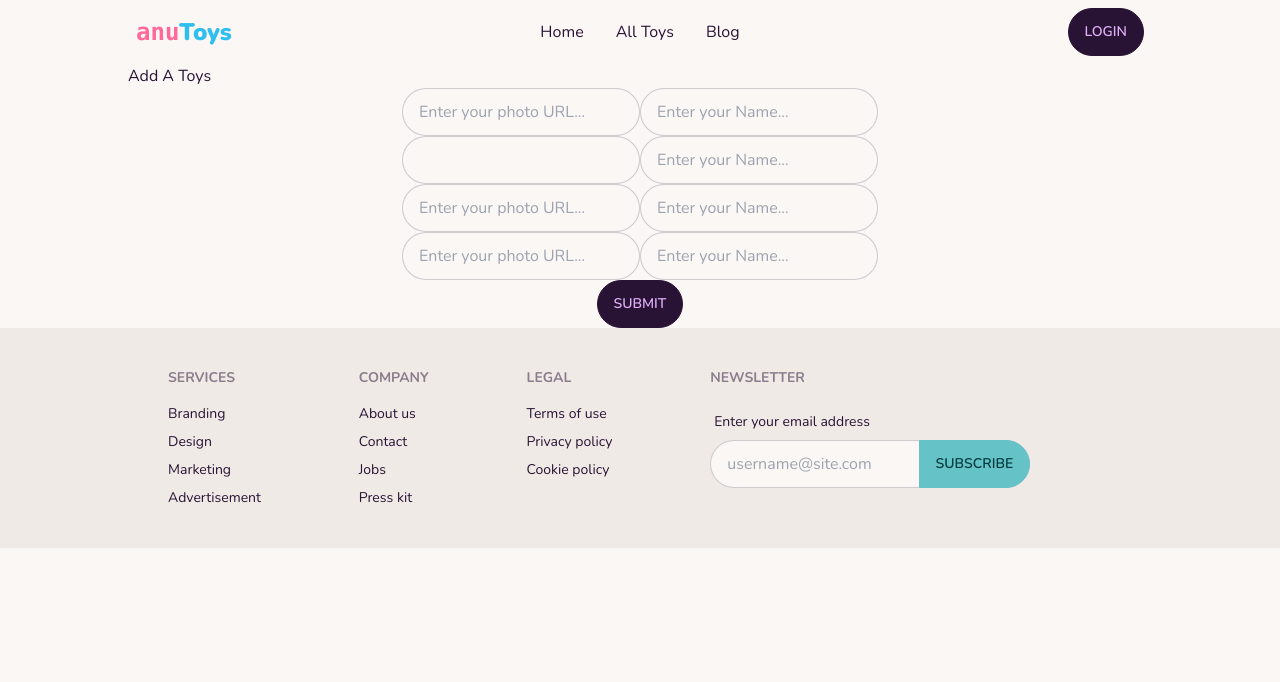
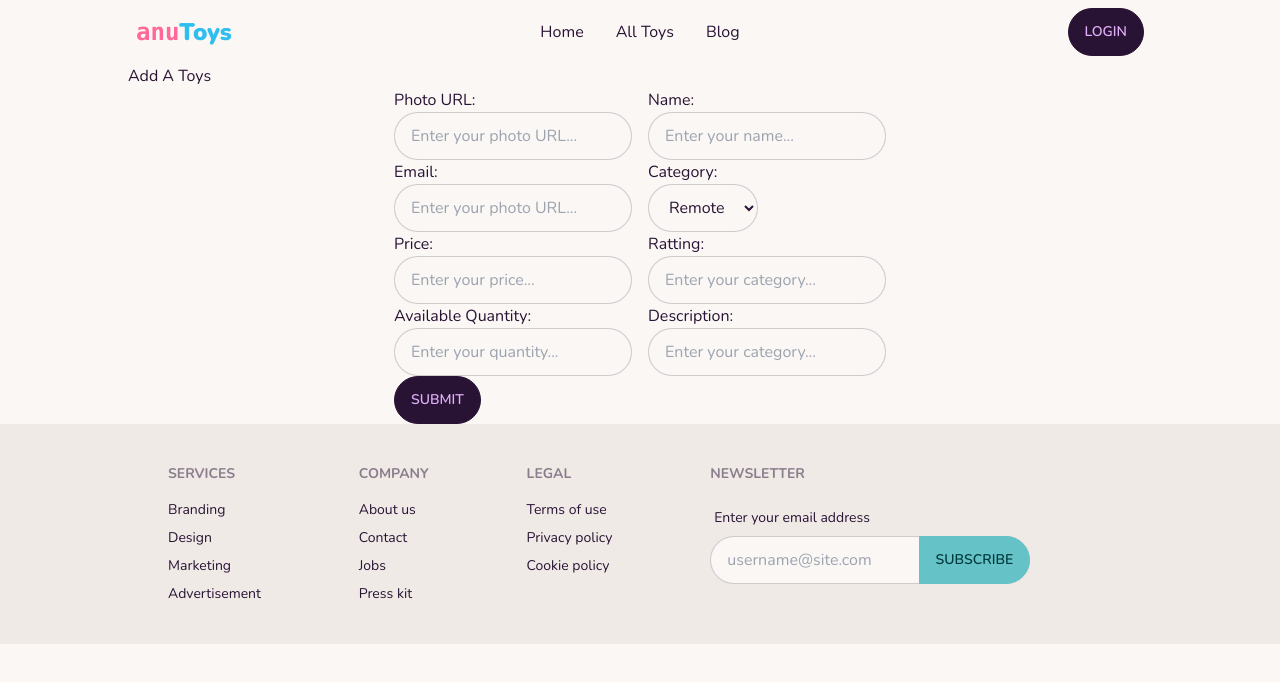
Before and after one commit to Anuwar-Hosain/toys-market-client-done, a React (Vite) app: page /add-toys in a window 1280 px wide. Shown: the top 682 px of the page. Built offline with nearby package versions, Linux system fonts and the light colour scheme; no server answers.

Commit message:
form added done

```diff
--- a/src/PriveteRoute/PriveteRoute.jsx
+++ b/src/PriveteRoute/PriveteRoute.jsx
@@ -0,0 +1,23 @@
+import React, { useContext } from "react";
+import { AuthContext } from "../Components/Providers/AuthProvider";
+import { Navigate, useLocation } from "react-router-dom";
+import { InfinitySpin } from "react-loader-spinner";
+
+const PrivateRoute = ({ children }) => {
+  const { user, loading } = useContext(AuthContext);
+  const location = useLocation();
+  console.log(location);
+  if (loading) {
+    return (
+      <div className="size">
+        <InfinitySpin width="200" color="#4fa94d" />
+      </div>
+    );
+  }
+  if (user) {
+    return children;
+  }
+  return <Navigate to="/login" state={{ from: location }} replace></Navigate>;
+};
+
+export default PrivateRoute;
--- a/src/page/AddToys/AddToys.jsx
+++ b/src/page/AddToys/AddToys.jsx
@@ -4,7 +4,6 @@ import { AuthContext } from "../../providers/AuthProvider";
 
 const AddToys = () => {
   const { user } = useContext(AuthContext);
-  console.log(user?.email);
   const {
     register,
     handleSubmit,
@@ -17,56 +16,91 @@ const AddToys = () => {
   return (
     <section className="size">
       <h1>Add A Toys</h1>
-      <div className="text-center">
+      <div className="flex justify-center">
         <form onSubmit={handleSubmit(onSubmit)}>
+          <div className="flex gap-4">
+            <div>
+              <p>Photo URL:</p>
               <input
                 className="input input-bordered"
+                type="text"
                 placeholder="Enter your photo URL..."
                 {...register("Photo", { required: true })}
               />
-
+            </div>
+            <div>
+              <p>Name:</p>
               <input
                 className="input input-bordered"
-            placeholder="Enter your Name..."
+                type="text"
+                placeholder="Enter your name..."
                 {...register("Name", { required: true })}
               />
-          <br />
+            </div>
+          </div>
+          <div className="flex gap-4">
+            <div>
+              <p>Email:</p>
               <input
                 className="input input-bordered"
+                type="email"
                 value={user?.email}
-            {...register("email", { required: true })}
+                placeholder="Enter your photo URL..."
+                {...register("Email", { required: true })}
               />
-
+            </div>
+            <div>
+              <p>Category:</p>
+              <select
+                className="input input-bordered"
+                {...register("category")}
+              >
+                <option value="remote">Remote</option>
+                <option value="offline">Offline</option>
+                <option value="offline">Offline</option>
+              </select>
+            </div>
+          </div>
+          <div className="flex gap-4">
+            <div>
+              <p>Price:</p>
               <input
                 className="input input-bordered"
-            placeholder="Enter your Name..."
-            {...register("Name", { required: true })}
+                type="number"
+                placeholder="Enter your price..."
+                {...register("price", { required: true })}
               />
-          <br />
+            </div>
+            <div>
+              <p>Ratting:</p>
               <input
                 className="input input-bordered"
-            placeholder="Enter your photo URL..."
-            {...register("Photo", { required: true })}
+                type="number"
+                placeholder="Enter your category..."
+                {...register("ratting", { required: true })}
               />
-
+            </div>
+          </div>
+          <div className="flex gap-4">
+            <div>
+              <p>Available Quantity:</p>
               <input
                 className="input input-bordered"
-            placeholder="Enter your Name..."
-            {...register("Name", { required: true })}
+                type="number"
+                placeholder="Enter your quantity..."
+                {...register("quantity", { required: true })}
               />
-          <br />
+            </div>
+            <div>
+              <p>Description:</p>
               <input
                 className="input input-bordered"
-            placeholder="Enter your photo URL..."
-            {...register("Photo", { required: true })}
+                type="text"
+                placeholder="Enter your category..."
+                {...register("description", { required: true })}
               />
-
-          <input
-            className="input input-bordered"
-            placeholder="Enter your Name..."
-            {...register("Name", { required: true })}
-          />
-          <br />
+            </div>
+          </div>
 
           {errors.exampleRequired && <span>This field is required</span>}
           <input className="btn" type="submit" />
--- a/src/page/Header/Header.jsx
+++ b/src/page/Header/Header.jsx
@@ -91,9 +91,9 @@ const Header = () => {
           </div>
           <div>
             {user ? (
-              <button onClick={handleLogOut} className="btn">
+              <Link to="/" onClick={handleLogOut} className="btn">
                 LogOut
-              </button>
+              </Link>
             ) : (
               <Link to="/login" className="btn">
                 Login
--- a/src/page/Login/Login.jsx
+++ b/src/page/Login/Login.jsx
@@ -1,11 +1,14 @@
 import React, { useContext, useState } from "react";
-import { Link } from "react-router-dom";
+import { Link, useLocation, useNavigate } from "react-router-dom";
 import { BsGoogle } from "react-icons/bs";
 import { AuthContext } from "../../providers/AuthProvider";
 
 const Login = () => {
   const [error, setError] = useState("");
   const { signIn, googleSingIn } = useContext(AuthContext);
+  const navigate = useNavigate();
+  const location = useLocation();
+  const from = location.state?.from?.pathname || "/";
 
   const handleLogin = (event) => {
     event.preventDefault();
```
Lines whose indentation alone changed are shown as unchanged.
